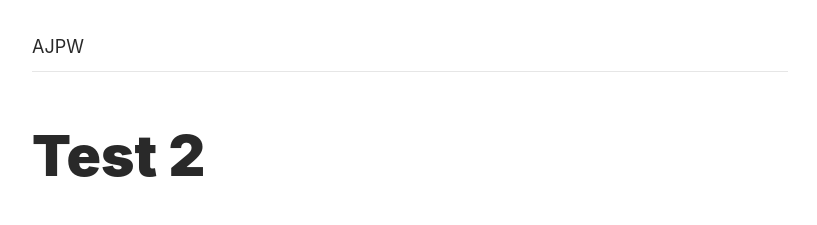
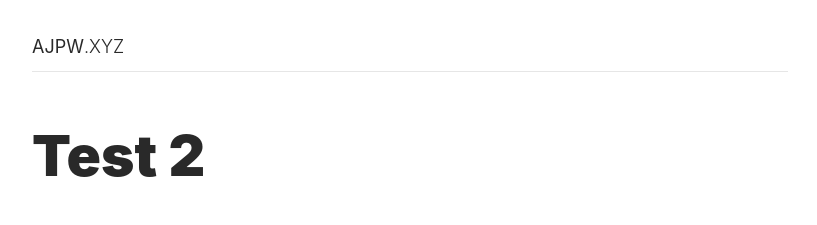
Before and after one commit to ajpwalser/ajpwalser.github.io, a Jekyll site: the page built from index.html, in a window 1280 px wide. Shown: the top 225 px of the page, without its empty margins (230-1047 px from the left). Built offline with Jekyll 4.4.1, drawn with Linux system fonts in a browser that asks for light colours; some web fonts are replaced; the list of posts is cut into pages by our own code.

Commit message:
Update default.html

```diff
--- a/_layouts/default.html
+++ b/_layouts/default.html
@@ -19,7 +19,7 @@
 <body>
    <div class="container">
    <header>
-      <h1 class="header"><a href="{{ site.baseurl | prepend: site.url }}/">{{ site.title }}</a></h1>
+      <h1 class="header"><a href="{{ site.baseurl | prepend: site.url }}/">{{ site.title }}<span class="thin">.XYZ</a></h1>
       <hr>
    </header>
    <main aria-label="Content" role="main">
```
